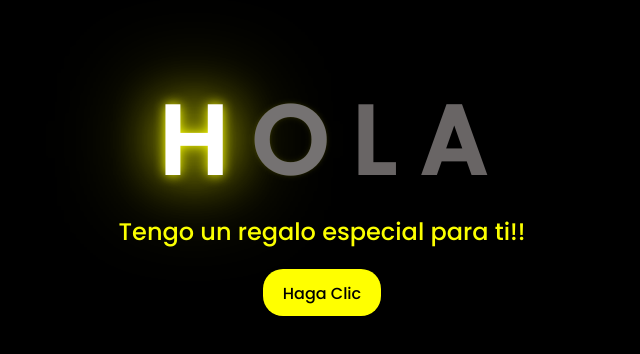
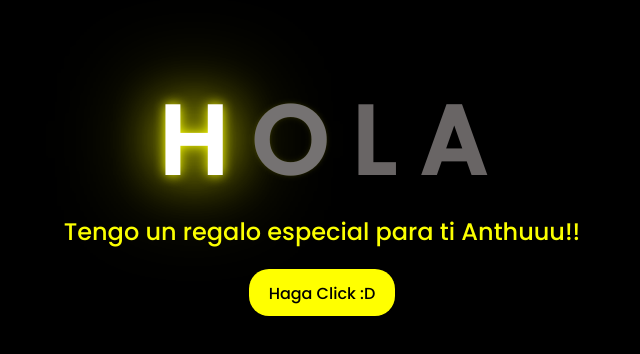
Before and after one commit to Xhyben/floresamarillasss, a plain HTML site: page index.html in a window 1280 px wide. Shown: the part 216-570 px from the top of the page, without its empty margins (326-966 px from the left). Drawn offline with Linux system fonts and the light colour scheme.

Commit message:
Update index.html

```diff
--- a/index.html
+++ b/index.html
@@ -25,11 +25,11 @@
         <span></span>
     </div>
     <div class="description">
-        <span>Tengo un regalo especial para ti!!</span>
+        <span>Tengo un regalo especial para ti Anthuuu!!</span>
     </div>
     <div class="button">
         <button>
-            <a href="FLORES.html">Haga Clic</a>
+            <a href="FLORES.html">Haga Click :D</a>
         </button>
 
     </div>
```
